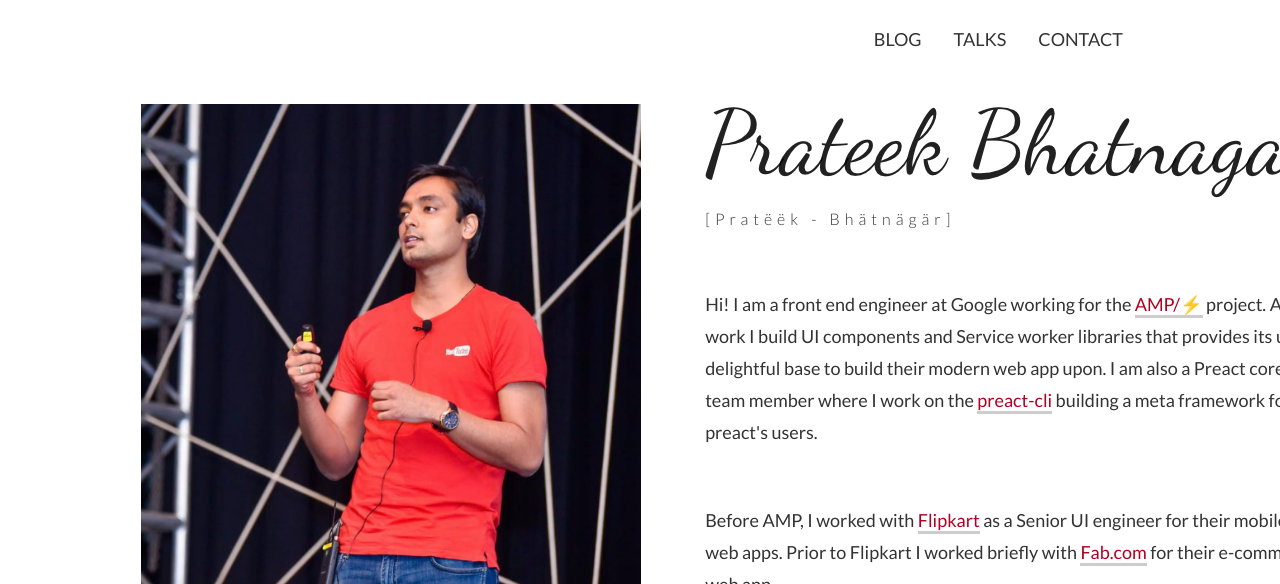
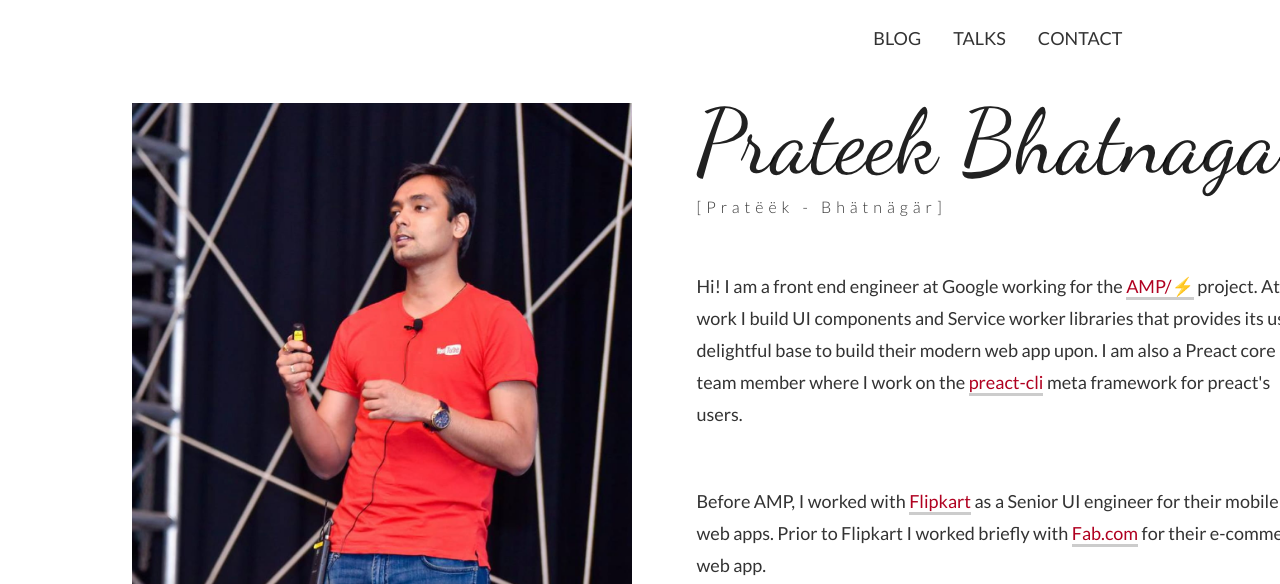
Before and after one commit to prateekbh/prateekbh.dev, a Gatsby site: page / in a window 1280 px wide. Shown: the top 584 px of the page. Built offline with nearby package versions, Linux system fonts and the light colour scheme; Gatsby itself is replaced by a stand-in of ours.

Commit message:
accesibility fixes

```diff
--- a/src/components/header.module.css
+++ b/src/components/header.module.css
@@ -1,10 +1,11 @@
 .header {
-  margin-bottom: 1.45rem;
+  margin-bottom: 2.6rem;
+  font-size: 1.8rem;
 }
 
 .headerContent {
   margin: 0 auto;
-  padding: 1.45rem 1.0875rem;
+  padding: 2.6rem 2rem;
   text-transform: uppercase;
   text-align: right;
 }
@@ -12,6 +13,7 @@
 .navLink {
   margin: 16px;
   padding-bottom: 8px;
+  line-height: 2.5rem;
 }
 
 .navLink:hover {
--- a/src/components/profile.module.css
+++ b/src/components/profile.module.css
@@ -17,6 +17,7 @@
 
 .profileTile {
   display: flex;
+  font-size: 1.8rem;
 }
 
 .subtitle {
--- a/src/pages/app.css
+++ b/src/pages/app.css
@@ -3,6 +3,7 @@ html, body {
   margin: 0 5%;
   font-family: "Lato", arial, sans-serif;
   color: #333;
+  font-size: 62.5%;
 }
 
 a {
--- a/src/pages/index.js
+++ b/src/pages/index.js
@@ -14,7 +14,7 @@ const IndexPage = () => (
     <Profile about={
       <section>
         <p className={style.details}>
-          Hi! I am a front end engineer at Google working for the <a className={style.textLink} href='https://amp.dev/'>AMP/⚡️</a> project. At work I build UI components and Service worker libraries that provides its user a delightful base to build their modern web app upon. I am also a Preact core team member where I work on the <a className={style.textLink} href='https://github.com/preactjs/preact-cli'>preact-cli</a> building a meta framework for preact's users.
+          Hi! I am a front end engineer at Google working for the <a className={style.textLink} href='https://amp.dev/'>AMP/⚡️</a> project. At work I build UI components and Service worker libraries that provides its user a delightful base to build their modern web app upon. I am also a Preact core team member where I work on the <a className={style.textLink} href='https://github.com/preactjs/preact-cli'>preact-cli</a> meta framework for preact's users.
         </p>
 
         <p className={style.details}>
```
